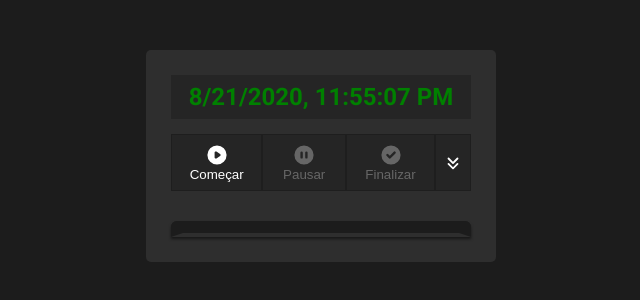
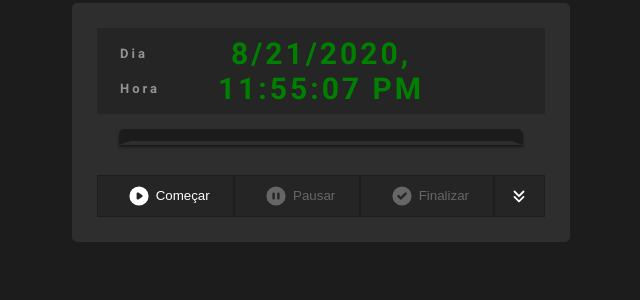
Before and after one commit to JVitorLeone/Ponto, a React (Create React App) app: page / in a window 1280 px wide. Shown: the top 300 px of the page, without its empty margins (319-959 px from the left). Built offline with nearby package versions, Linux system fonts and the light colour scheme.

Commit message:
style: more styles updates

```diff
--- a/src/components/ButtonTray/style.js
+++ b/src/components/ButtonTray/style.js
@@ -22,7 +22,7 @@ export const Button = styled.button`
 	border: none;
 	padding: 8px 16px;
 
-	background-color: inherit;
+	background-color: var(--ter-dark);
 	color: var(--main-light);
 
 	border: 1px solid rgba(0,0,0,.2);
@@ -42,7 +42,6 @@ export const Button = styled.button`
 `;
 
 export const Wrapper = styled.div`
-	position: relative;
 	display: flex;
 	flex-direction: column;
 
@@ -63,7 +62,7 @@ export const SettingsButton = styled.button`
 	border: none;
 	padding: 3px 3px;
 
-	background-color: ${props => props.isOpen ? `var(--main-dark)` : `inherit`};
+	background-color: ${props => props.isOpen ? `var(--main-dark)` : `var(--ter-dark);`};
 	color: var(--main-light);
 
 	border: 1px solid rgba(0,0,0,.2);
--- a/src/components/Ponto/index.js
+++ b/src/components/Ponto/index.js
@@ -3,7 +3,8 @@ import {Period} from '../../models';
 
 import {
 	Container,
-	PontoBox
+	PontoBox,
+	Row
 } from './style';
 
 import Context from '../../GlobalContext';
@@ -53,10 +54,22 @@ function Ponto(){
 	return (
 		<Container>
 			<PontoBox>
+				<Row>
+					<Watch
+						time={ currentTime }
+						setTime={(t) => setCurrentTime(t)}
+					/>
 
-				<Watch
-					time={ currentTime }
-					setTime={(t) => setCurrentTime(t)}
+					<Ticket
+						journey={ getCurrent() }
+					/>
+				</Row>
+
+				<Hourglass
+					isActive={ active }
+					currentTime={ currentTime }
+					limit = { limit }
+					periods={ periods }
 				/>
 
 				<ButtonTray
@@ -70,17 +83,6 @@ function Ponto(){
 					limit={ limit }
 				/>
 
-				<Hourglass
-					isActive={ active }
-					currentTime={ currentTime }
-					limit = { limit }
-					periods={ periods }
-				/>
-
-				<Ticket
-					journey={ getCurrent() }
-				/>
-
 			</PontoBox>
 		</Container>
 	);
--- a/src/components/Ponto/style.js
+++ b/src/components/Ponto/style.js
@@ -10,21 +10,30 @@ export const Container = styled.div`
 	height: 100vh;
 
 	margin: 0 auto;
-	padding-top: 50px;
+	padding: 3px;
 `;
 
 export const PontoBox = styled.div`
 	display: flex;
 	flex-direction: column;
 	align-items: center;
+	justify-content: space-between;
 
-	width: min-content;
-	height: max-content;
+	width: 100%;
+	min-width: 300px;
+	height: 100%;
 
-	padding: 25px;
+	padding: 25px 15px;
 
 	background-color: var(--sec-dark);
 	border-radius: 5px;
+
+	@media (min-width: 500px) {
+		width: 498px;
+		height: min-content;
+
+		padding: 25px;
+	}
 `;
 
 export const Actions = styled.div`
@@ -33,3 +42,7 @@ export const Actions = styled.div`
 	background-color: var(--sec-dark);
 	z-index: 1;
 `;
+
+export const Row = styled.div`
+	width: 100%;
+`;
--- a/src/components/Settings/index.js
+++ b/src/components/Settings/index.js
@@ -6,7 +6,8 @@ import {
 	Title,
 	Row,
 	TimeInput,
-	Save
+	Save,
+	Divisor
 } from './style';
 
 /*
@@ -44,8 +45,9 @@ function Settings({limit, setLimit}){
 					value={ values.limit }
 				/>
 			</Row>
+			<Divisor/>
 			<Row>
-				Tempo min. de intervalo:
+				Tempo mínimo de intervalo:
 				<TimeInput
 					id="max_pause"
 					type="time"
--- a/src/components/Settings/style.js
+++ b/src/components/Settings/style.js
@@ -35,8 +35,12 @@ export const Row = styled.div`
 
 export const TimeInput = styled.input`
 	width: 100px;
+	line-height: 35px;
+	margin-left: 10px;
 
-	margin-left: 10px;
+	@media (min-width: 500px) {
+		line-height: 28px;
+	}
 `;
 
 export const Save = styled.button`
@@ -65,3 +69,11 @@ export const Save = styled.button`
 		margin: 0 5px;
 	}
 `;
+
+export const Divisor = styled.hr`
+	width: 99%;
+	margin: 5px;
+
+	border: none;
+	border-top: 1px solid rgba(255,255,255,.1);
+`;
--- a/src/components/Ticket/style.js
+++ b/src/components/Ticket/style.js
@@ -2,7 +2,7 @@ import styled from 'styled-components';
 
 export const Printer = styled.div`
 	position: relative;
-	width: 300px;
+	width: 90%;
 
 	border: 12px solid var(--main-dark);
 	border-bottom: 4px solid var(--sec-dark);
--- a/src/components/Watch/index.js
+++ b/src/components/Watch/index.js
@@ -1,6 +1,7 @@
 import React, {useEffect} from 'react';
+import {getDateString, getHourString} from '../../utils/DateUtils';
 
-import {Container} from './style';
+import {Container, Row} from './style';
 
 const refreshDelay = 60 * 1000;
 
@@ -17,7 +18,8 @@ function Watch({ time, setTime }) {
 
 	return (
 		<Container>
-			<h1>{ time.toLocaleString() }</h1>
+			<Row desc="Dia">{ getDateString(time) }</Row>
+			<Row desc="Hora">{ getHourString(time) }</Row>
 		</Container>
 	);
 }
--- a/src/components/Watch/style.js
+++ b/src/components/Watch/style.js
@@ -16,3 +16,25 @@ export const Container = styled.div`
 		font-size: 1.5rem;
 	}
 `;
+
+export const Row = styled.div`
+	display: flex;
+	flex-direction: row;
+	justify-content: center;
+	position: relative;
+
+	letter-spacing: 3px;
+
+	font-weight: bold;
+	font-size: 30px;
+
+
+	&:before {
+		content: "${props => props.desc}";
+		color: rgba(255,255,255,.5);
+		font-size: small;
+		position: absolute;
+		left: 15px;
+		top: 10px;
+	}
+`;
```
